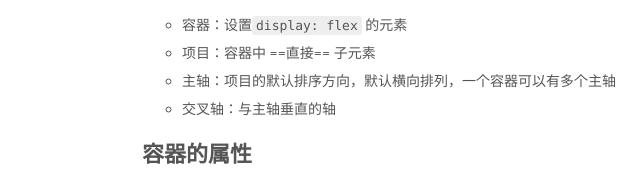
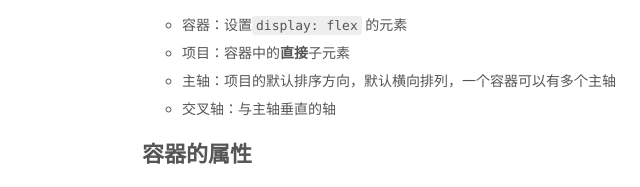
Before and after one commit to yanqianyu/yanqianyu.github.io, a plain HTML site: page index.html in a window 1280 px wide. Shown: the part 576-763 px from the top of the page, 148-788 px from the left. Drawn offline with Linux system fonts and the light colour scheme.

Commit message:
Site updated: 2021-03-26 19:11:22

```diff
--- a/index.html
+++ b/index.html
@@ -303,7 +303,7 @@
             <p>Flex布局又称弹性布局，任一容器都可以设置flex布局。</p>
 <h1 id="Flex中的概念"><a href="#Flex中的概念" class="headerlink" title="Flex中的概念"></a>Flex中的概念</h1><ul>
 <li>容器：设置<code>display: flex</code> 的元素</li>
-<li>项目：容器中 ==直接== 子元素</li>
+<li>项目：容器中的<strong>直接</strong>子元素</li>
 <li>主轴：项目的默认排序方向，默认横向排列，一个容器可以有多个主轴</li>
 <li>交叉轴：与主轴垂直的轴</li>
 </ul>
```
Also changed, not shown: 2021/03/25/flex布局/index.html (+4 -4 lines).
